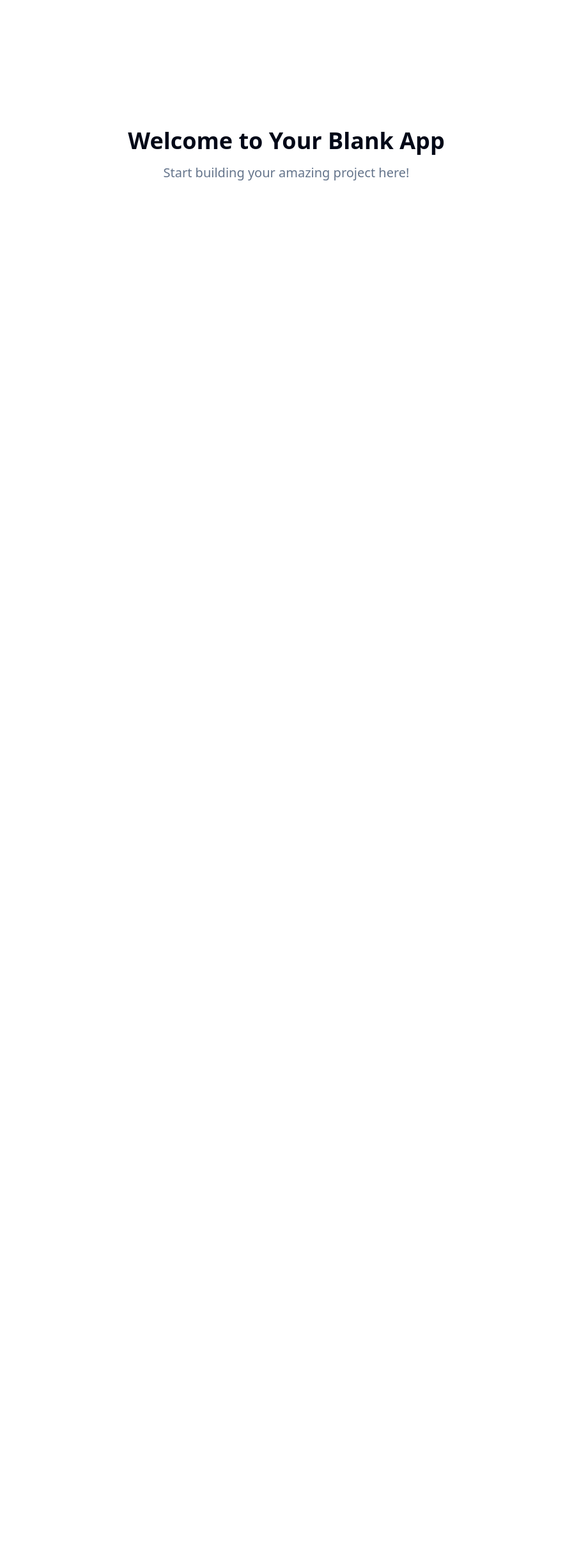
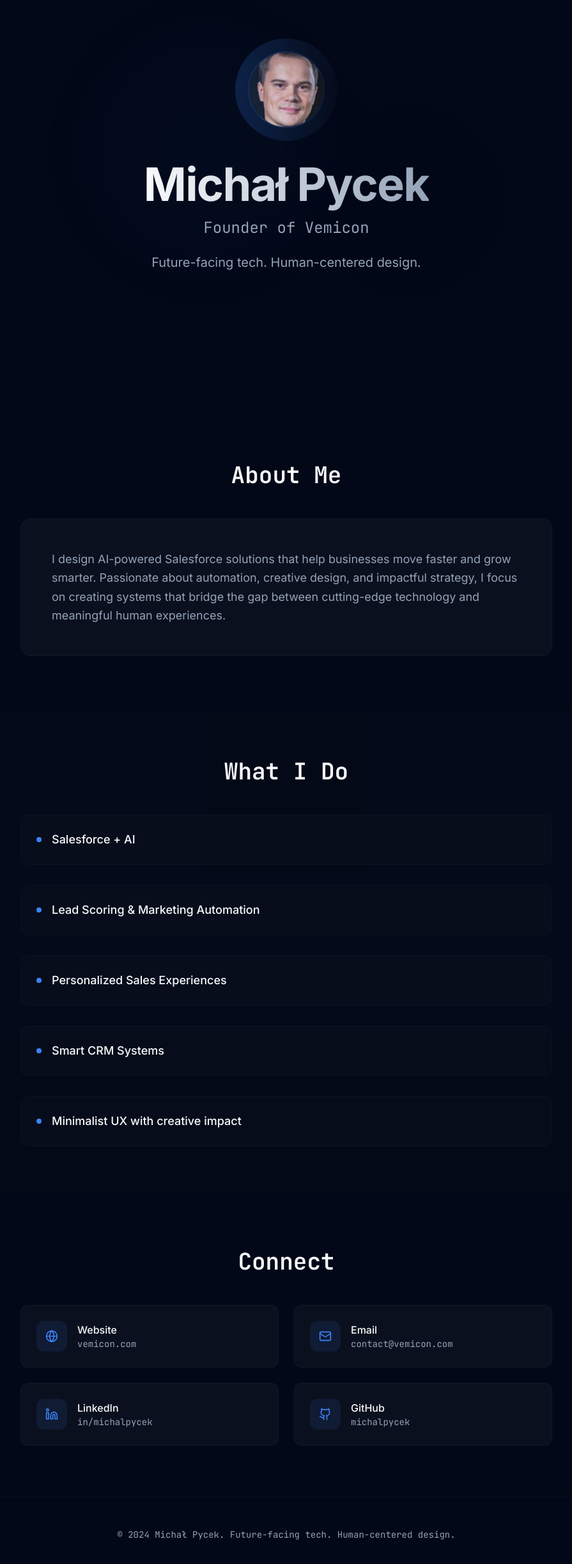
Before and after one commit to MichalPycek/michalpycek.github.io, a React (Vite) app: page / in a window 1280 px wide. Shown: the part 158-2602 px from the top of the page at 64% size, without its empty margins (192-1087 px from the left). Before the commit the page ends 800 px from the top, so only its background shows below. Built offline with nearby package versions, Linux system fonts and the light colour scheme.

Commit message:
Implement personal website design
Add hero, about, and connect sections.
Incorporate dark mode, minimalist style, and profile image.

```diff
--- a/index.html
+++ b/index.html
@@ -3,11 +3,16 @@
   <head>
     <meta charset="UTF-8" />
     <meta name="viewport" content="width=device-width, initial-scale=1.0" />
-    <title>pycek-digital-nexus</title>
-    <meta name="description" content="Lovable Generated Project" />
-    <meta name="author" content="Lovable" />
+    <title>Michał Pycek - AI-Powered Salesforce Solutions</title>
+    <meta name="description" content="Founder of Vemicon. I design AI-powered Salesforce solutions that help businesses move faster and grow smarter." />
+    <meta name="author" content="Michał Pycek" />
 
-    <meta property="og:title" content="pycek-digital-nexus" />
+    <!-- Fonts -->
+    <link rel="preconnect" href="https://fonts.googleapis.com">
+    <link rel="preconnect" href="https://fonts.gstatic.com" crossorigin>
+    <link href="https://fonts.googleapis.com/css2?family=Inter:wght@300;400;500;600;700&family=JetBrains+Mono:wght@400;500;600&display=swap" rel="stylesheet">
+
+    <meta property="og:title" content="0155779b-6984-461e-ad97-73ad37ec2bd7" />
     <meta property="og:description" content="Lovable Generated Project" />
     <meta property="og:type" content="website" />
     <meta property="og:image" content="https://lovable.dev/opengraph-image-p98pqg.png" />
--- a/src/index.css
+++ b/src/index.css
@@ -8,89 +8,82 @@ All colors MUST be HSL.
 
 @layer base {
   :root {
+    /* Light mode (fallback) */
     --background: 0 0% 100%;
     --foreground: 222.2 84% 4.9%;
-
     --card: 0 0% 100%;
     --card-foreground: 222.2 84% 4.9%;
-
     --popover: 0 0% 100%;
     --popover-foreground: 222.2 84% 4.9%;
-
-    --primary: 222.2 47.4% 11.2%;
-    --primary-foreground: 210 40% 98%;
-
-    --secondary: 210 40% 96.1%;
-    --secondary-foreground: 222.2 47.4% 11.2%;
-
-    --muted: 210 40% 96.1%;
-    --muted-foreground: 215.4 16.3% 46.9%;
-
-    --accent: 210 40% 96.1%;
-    --accent-foreground: 222.2 47.4% 11.2%;
-
-    --destructive: 0 84.2% 60.2%;
-    --destructive-foreground: 210 40% 98%;
-
-    --border: 214.3 31.8% 91.4%;
-    --input: 214.3 31.8% 91.4%;
-    --ring: 222.2 84% 4.9%;
-
-    --radius: 0.5rem;
-
-    --sidebar-background: 0 0% 98%;
-
-    --sidebar-foreground: 240 5.3% 26.1%;
-
-    --sidebar-primary: 240 5.9% 10%;
-
-    --sidebar-primary-foreground: 0 0% 98%;
-
-    --sidebar-accent: 240 4.8% 95.9%;
-
-    --sidebar-accent-foreground: 240 5.9% 10%;
-
-    --sidebar-border: 220 13% 91%;
-
-    --sidebar-ring: 217.2 91.2% 59.8%;
+    --primary: 234 89% 74%;
+    --primary-foreground: 0 0% 0%;
+    --secondary: 220 14% 96%;
+    --secondary-foreground: 220 9% 46%;
+    --muted: 220 14% 96%;
+    --muted-foreground: 220 9% 46%;
+    --accent: 234 89% 74%;
+    --accent-foreground: 0 0% 0%;
+    --destructive: 0 84% 60%;
+    --destructive-foreground: 0 0% 98%;
+    --border: 220 13% 91%;
+    --input: 220 13% 91%;
+    --ring: 234 89% 74%;
+    --radius: 0.75rem;
   }
 
   .dark {
-    --background: 222.2 84% 4.9%;
+    /* Primary dark theme colors */
+    --background: 222 84% 5%;
     --foreground: 210 40% 98%;
 
-    --card: 222.2 84% 4.9%;
+    /* Cards and surfaces */
+    --card: 224 47% 8%;
     --card-foreground: 210 40% 98%;
 
-    --popover: 222.2 84% 4.9%;
+    /* Popover */
+    --popover: 224 47% 8%;
     --popover-foreground: 210 40% 98%;
 
-    --primary: 210 40% 98%;
-    --primary-foreground: 222.2 47.4% 11.2%;
+    /* Primary accent (subtle blue) */
+    --primary: 217 91% 60%;
+    --primary-foreground: 222 84% 5%;
 
-    --secondary: 217.2 32.6% 17.5%;
+    /* Secondary surfaces */
+    --secondary: 224 30% 12%;
     --secondary-foreground: 210 40% 98%;
 
-    --muted: 217.2 32.6% 17.5%;
-    --muted-foreground: 215 20.2% 65.1%;
+    /* Muted elements */
+    --muted: 224 30% 12%;
+    --muted-foreground: 215 20% 65%;
 
-    --accent: 217.2 32.6% 17.5%;
+    /* Accent elements */
+    --accent: 224 30% 15%;
     --accent-foreground: 210 40% 98%;
 
-    --destructive: 0 62.8% 30.6%;
+    /* Destructive */
+    --destructive: 0 63% 31%;
     --destructive-foreground: 210 40% 98%;
 
-    --border: 217.2 32.6% 17.5%;
-    --input: 217.2 32.6% 17.5%;
-    --ring: 212.7 26.8% 83.9%;
-    --sidebar-background: 240 5.9% 10%;
-    --sidebar-foreground: 240 4.8% 95.9%;
-    --sidebar-primary: 224.3 76.3% 48%;
-    --sidebar-primary-foreground: 0 0% 100%;
-    --sidebar-accent: 240 3.7% 15.9%;
-    --sidebar-accent-foreground: 240 4.8% 95.9%;
-    --sidebar-border: 240 3.7% 15.9%;
-    --sidebar-ring: 217.2 91.2% 59.8%;
+    /* Borders and inputs */
+    --border: 224 30% 15%;
+    --input: 224 30% 15%;
+    --ring: 217 91% 60%;
+
+    /* Custom design tokens */
+    --gradient-primary: linear-gradient(135deg, hsl(217 91% 60% / 0.1), hsl(234 89% 74% / 0.1));
+    --gradient-surface: linear-gradient(180deg, hsl(224 47% 8%), hsl(222 84% 5%));
+    --shadow-glow: 0 0 40px hsl(217 91% 60% / 0.15);
+    --shadow-card: 0 8px 32px hsl(222 84% 5% / 0.3);
+
+    /* Sidebar */
+    --sidebar-background: 224 47% 8%;
+    --sidebar-foreground: 210 40% 98%;
+    --sidebar-primary: 217 91% 60%;
+    --sidebar-primary-foreground: 222 84% 5%;
+    --sidebar-accent: 224 30% 12%;
+    --sidebar-accent-foreground: 210 40% 98%;
+    --sidebar-border: 224 30% 15%;
+    --sidebar-ring: 217 91% 60%;
   }
 }
 
--- a/src/pages/Index.tsx
+++ b/src/pages/Index.tsx
@@ -1,12 +1,213 @@
-// Update this page (the content is just a fallback if you fail to update the page)
+import { useEffect, useRef } from "react";
+import { Github, Linkedin, Mail, Globe } from "lucide-react";
+import profileImage from "@/assets/profile-image.jpg";
 
 const Index = () => {
+  const heroRef = useRef<HTMLElement>(null);
+  const aboutRef = useRef<HTMLElement>(null);
+  const workRef = useRef<HTMLElement>(null);
+  const contactRef = useRef<HTMLElement>(null);
+
+  useEffect(() => {
+    const observer = new IntersectionObserver(
+      (entries) => {
+        entries.forEach((entry) => {
+          if (entry.isIntersecting) {
+            entry.target.classList.add("animate-fade-in");
+          }
+        });
+      },
+      { threshold: 0.1 }
+    );
+
+    const refs = [heroRef, aboutRef, workRef, contactRef];
+    refs.forEach((ref) => {
+      if (ref.current) {
+        observer.observe(ref.current);
+      }
+    });
+
+    return () => observer.disconnect();
+  }, []);
+
+  const focusAreas = [
+    "Salesforce + AI",
+    "Lead Scoring & Marketing Automation",
+    "Personalized Sales Experiences",
+    "Smart CRM Systems",
+    "Minimalist UX with creative impact"
+  ];
+
+  const contactLinks = [
+    {
+      icon: Globe,
+      label: "Website",
+      href: "https://vemicon.com",
+      value: "vemicon.com"
+    },
+    {
+      icon: Mail,
+      label: "Email",
+      href: "mailto:contact@vemicon.com",
+      value: "contact@vemicon.com"
+    },
+    {
+      icon: Linkedin,
+      label: "LinkedIn",
+      href: "https://linkedin.com/in/michalpycek",
+      value: "in/michalpycek"
+    },
+    {
+      icon: Github,
+      label: "GitHub",
+      href: "https://github.com/michalpycek",
+      value: "michalpycek"
+    }
+  ];
+
   return (
-    <div className="min-h-screen flex items-center justify-center bg-background">
-      <div className="text-center">
-        <h1 className="text-4xl font-bold mb-4">Welcome to Your Blank App</h1>
-        <p className="text-xl text-muted-foreground">Start building your amazing project here!</p>
-      </div>
+    <div className="min-h-screen bg-background text-foreground dark">
+      {/* Hero Section */}
+      <section
+        ref={heroRef}
+        className="min-h-screen flex items-center justify-center px-6 py-20 relative overflow-hidden"
+        style={{
+          background: "hsl(var(--gradient-surface))"
+        }}
+      >
+        <div className="absolute inset-0 opacity-30">
+          <div className="absolute top-1/4 left-1/4 w-96 h-96 bg-primary/10 rounded-full blur-3xl animate-glow"></div>
+          <div className="absolute bottom-1/4 right-1/4 w-64 h-64 bg-accent/10 rounded-full blur-3xl animate-glow" style={{ animationDelay: "1s" }}></div>
+        </div>
+
+        <div className="container max-w-4xl mx-auto text-center relative z-10">
+          <div className="mb-8 flex justify-center">
+            <div className="relative">
+              <img
+                src={profileImage}
+                alt="Michał Pycek"
+                className="w-32 h-32 md:w-40 md:h-40 rounded-full object-cover border-2 border-primary/20 shadow-2xl transform scale-75 origin-center"
+                style={{
+                  boxShadow: "hsl(var(--shadow-glow))"
+                }}
+              />
+              <div className="absolute inset-0 rounded-full bg-gradient-to-r from-primary/20 to-accent/20 animate-pulse"></div>
+            </div>
+          </div>
+
+          <h1 className="text-5xl md:text-7xl font-bold mb-4 font-sans tracking-tight">
+            <span className="bg-gradient-to-r from-foreground to-muted-foreground bg-clip-text text-transparent">
+              Michał Pycek
+            </span>
+          </h1>
+
+          <p className="text-xl md:text-2xl text-muted-foreground mb-6 font-mono font-light">
+            Founder of Vemicon
+          </p>
+
+          <p className="text-lg md:text-xl text-muted-foreground max-w-2xl mx-auto leading-relaxed">
+            Future-facing tech. Human-centered design.
+          </p>
+        </div>
+      </section>
+
+      {/* About Section */}
+      <section ref={aboutRef} className="py-20 px-6">
+        <div className="container max-w-4xl mx-auto">
+          <h2 className="text-3xl md:text-4xl font-bold mb-12 text-center font-mono">
+            About Me
+          </h2>
+
+          <div className="bg-card rounded-2xl p-8 md:p-12 border border-border/50 shadow-lg"
+               style={{ boxShadow: "hsl(var(--shadow-card))" }}>
+            <p className="text-lg leading-relaxed text-muted-foreground">
+              I design AI-powered Salesforce solutions that help businesses move faster and grow smarter.
+              Passionate about automation, creative design, and impactful strategy, I focus on creating
+              systems that bridge the gap between cutting-edge technology and meaningful human experiences.
+            </p>
+          </div>
+        </div>
+      </section>
+
+      {/* What I Do Section */}
+      <section ref={workRef} className="py-20 px-6 bg-card/20">
+        <div className="container max-w-4xl mx-auto">
+          <h2 className="text-3xl md:text-4xl font-bold mb-12 text-center font-mono">
+            What I Do
+          </h2>
+
+          <div className="grid gap-6 md:gap-8">
+            {focusAreas.map((area, index) => (
+              <div
+                key={index}
+                className="group bg-card/50 backdrop-blur-sm rounded-xl p-6 border border-border/30
+                           hover:border-primary/30 transition-all duration-300 hover:shadow-lg
+                           hover:bg-card/70 cursor-default"
+                style={{
+                  animationDelay: `${index * 0.1}s`
+                }}
+              >
+                <div className="flex items-center space-x-4">
+                  <div className="w-2 h-2 bg-primary rounded-full group-hover:scale-150 transition-transform duration-300"></div>
+                  <p className="text-lg font-medium text-foreground group-hover:text-primary transition-colors duration-300">
+                    {area}
+                  </p>
+                </div>
+              </div>
+            ))}
+          </div>
+        </div>
+      </section>
+
+      {/* Connect Section */}
+      <section ref={contactRef} className="py-20 px-6">
+        <div className="container max-w-4xl mx-auto">
+          <h2 className="text-3xl md:text-4xl font-bold mb-12 text-center font-mono">
+            Connect
+          </h2>
+
+          <div className="grid grid-cols-1 md:grid-cols-2 gap-6">
+            {contactLinks.map((link, index) => (
+              <a
+                key={index}
+                href={link.href}
+                target="_blank"
+                rel="noopener noreferrer"
+                className="group bg-card rounded-xl p-6 border border-border/50
+                           hover:border-primary/50 transition-all duration-300 hover:shadow-lg
+                           hover:bg-card/80 hover:-translate-y-1"
+                style={{
+                  animationDelay: `${index * 0.1}s`
+                }}
+              >
+                <div className="flex items-center space-x-4">
+                  <div className="w-12 h-12 bg-primary/10 rounded-lg flex items-center justify-center
+                                  group-hover:bg-primary/20 transition-colors duration-300">
+                    <link.icon className="w-5 h-5 text-primary" />
+                  </div>
+                  <div>
+                    <p className="font-medium text-foreground group-hover:text-primary transition-colors duration-300">
+                      {link.label}
+                    </p>
+                    <p className="text-sm text-muted-foreground font-mono">
+                      {link.value}
+                    </p>
+                  </div>
+                </div>
+              </a>
+            ))}
+          </div>
+        </div>
+      </section>
+
+      {/* Footer */}
+      <footer className="py-12 px-6 border-t border-border/30">
+        <div className="container max-w-4xl mx-auto text-center">
+          <p className="text-muted-foreground font-mono text-sm">
+            © 2024 Michał Pycek. Future-facing tech. Human-centered design.
+          </p>
+        </div>
+      </footer>
     </div>
   );
 };
--- a/tailwind.config.ts
+++ b/tailwind.config.ts
@@ -63,6 +63,10 @@ export default {
 					ring: 'hsl(var(--sidebar-ring))'
 				}
 			},
+			fontFamily: {
+				sans: ['Inter', 'system-ui', 'sans-serif'],
+				mono: ['JetBrains Mono', 'Consolas', 'monospace'],
+			},
 			borderRadius: {
 				lg: 'var(--radius)',
 				md: 'calc(var(--radius) - 2px)',
@@ -84,11 +88,42 @@ export default {
 					to: {
 						height: '0'
 					}
+				},
+				'fade-in': {
+					'0%': {
+						opacity: '0',
+						transform: 'translateY(20px)'
+					},
+					'100%': {
+						opacity: '1',
+						transform: 'translateY(0)'
+					}
+				},
+				'slide-up': {
+					'0%': {
+						opacity: '0',
+						transform: 'translateY(40px)'
+					},
+					'100%': {
+						opacity: '1',
+						transform: 'translateY(0)'
+					}
+				},
+				'glow': {
+					'0%, 100%': {
+						opacity: '1'
+					},
+					'50%': {
+						opacity: '0.5'
+					}
 				}
 			},
 			animation: {
 				'accordion-down': 'accordion-down 0.2s ease-out',
-				'accordion-up': 'accordion-up 0.2s ease-out'
+				'accordion-up': 'accordion-up 0.2s ease-out',
+				'fade-in': 'fade-in 0.6s ease-out',
+				'slide-up': 'slide-up 0.8s ease-out',
+				'glow': 'glow 2s ease-in-out infinite'
 			}
 		}
 	},
```
Also changed, not shown: src/assets/profile-image.jpg (added).
